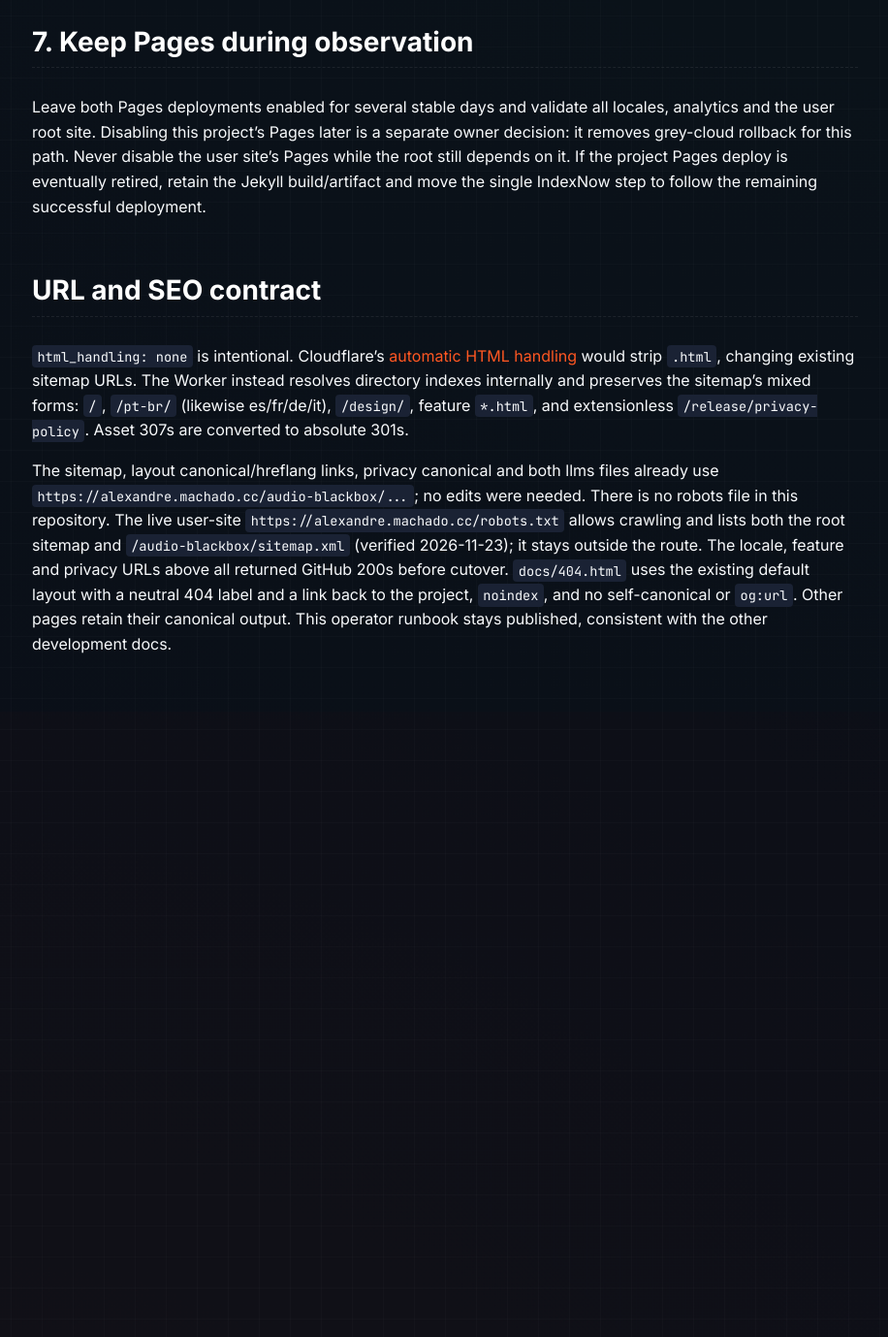
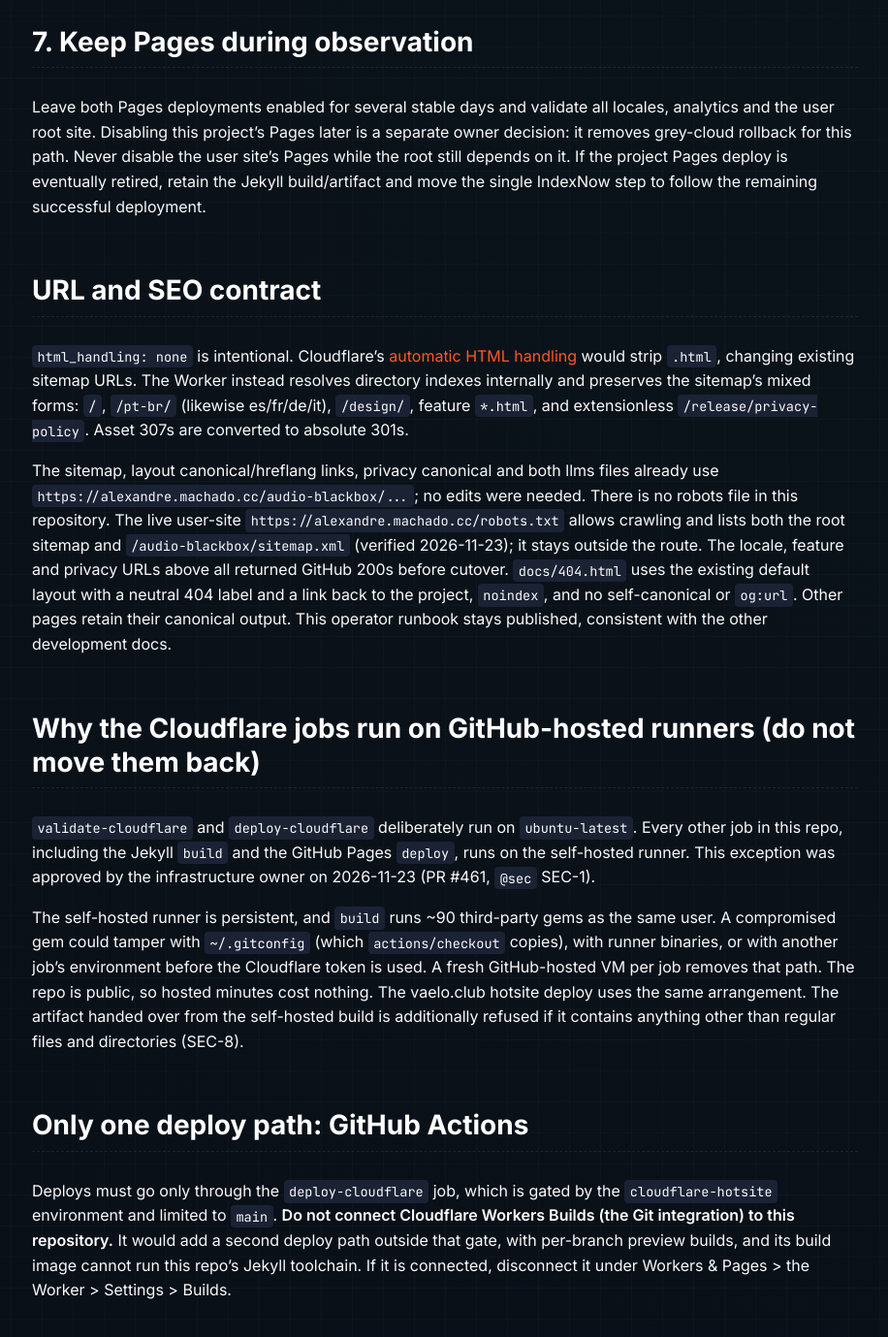
Before and after one commit to alexandre-machado/audio-blackbox, a Jekyll site: the page built from docs/development/cloudflare-hotsite.md, in a window 1280 px wide and 1400 px high, scrolled down 5840 px. Shown: the top 1379 px of the window at 97% size, without its empty margins (181-1097 px from the left). Built offline with Jekyll 4.4.1, drawn with Linux system fonts in a browser that asks for light colours; our own code applies the rules of GitHub Pages for plain Markdown files; before the commit the page ends 6574 px from its top, so only the background shows below that.

Commit message:
infra(hotsite): refuse non-regular files from the Pages artifact; document runner exception and single deploy path (PR #461)
- SEC-8: both Cloudflare jobs now reject the self-hosted build's artifact if it contains
  anything but regular files and directories (a symlink to /proc/self/environ would
  otherwise be followed by wrangler and could expose the token).
- Runbook records the approved GitHub-hosted-runner exception and its reason
  (infrastructure owner, 2026-11-23), so it is not "fixed" back.
- SEC-9: runbook states GitHub Actions is the only deploy path; Cloudflare Workers Builds
  must not be connected to this repo (and says how to disconnect it).

Co-Authored-By: Claude Opus 5.5 <noreply@anthropic.com>
Claude-Session: https://claude.ai/code/session_01DAuwvqLMqUYR79G1y28TuE

```diff
--- a/docs/development/cloudflare-hotsite.md
+++ b/docs/development/cloudflare-hotsite.md
@@ -224,3 +224,13 @@ before cutover. `docs/404.html` uses the existing default layout with a neutral
 404 label and a link back to the project, `noindex`, and no self-canonical or
 `og:url`. Other pages retain their canonical output. This operator runbook stays
 published, consistent with the other development docs.
+
+## Why the Cloudflare jobs run on GitHub-hosted runners (do not move them back)
+
+`validate-cloudflare` and `deploy-cloudflare` deliberately run on `ubuntu-latest`. Every other job in this repo, including the Jekyll `build` and the GitHub Pages `deploy`, runs on the self-hosted runner. This exception was approved by the infrastructure owner on 2026-11-23 (PR #461, `@sec` SEC-1).
+
+The self-hosted runner is persistent, and `build` runs ~90 third-party gems as the same user. A compromised gem could tamper with `~/.gitconfig` (which `actions/checkout` copies), with runner binaries, or with another job's environment before the Cloudflare token is used. A fresh GitHub-hosted VM per job removes that path. The repo is public, so hosted minutes cost nothing. The vaelo.club hotsite deploy uses the same arrangement. The artifact handed over from the self-hosted build is additionally refused if it contains anything other than regular files and directories (SEC-8).
+
+## Only one deploy path: GitHub Actions
+
+Deploys must go only through the `deploy-cloudflare` job, which is gated by the `cloudflare-hotsite` environment and limited to `main`. **Do not connect Cloudflare Workers Builds (the Git integration) to this repository.** It would add a second deploy path outside that gate, with per-branch preview builds, and its build image cannot run this repo's Jekyll toolchain. If it is connected, disconnect it under Workers & Pages > the Worker > Settings > Builds.
```
Also changed, not shown: .github/workflows/pages.yml.
